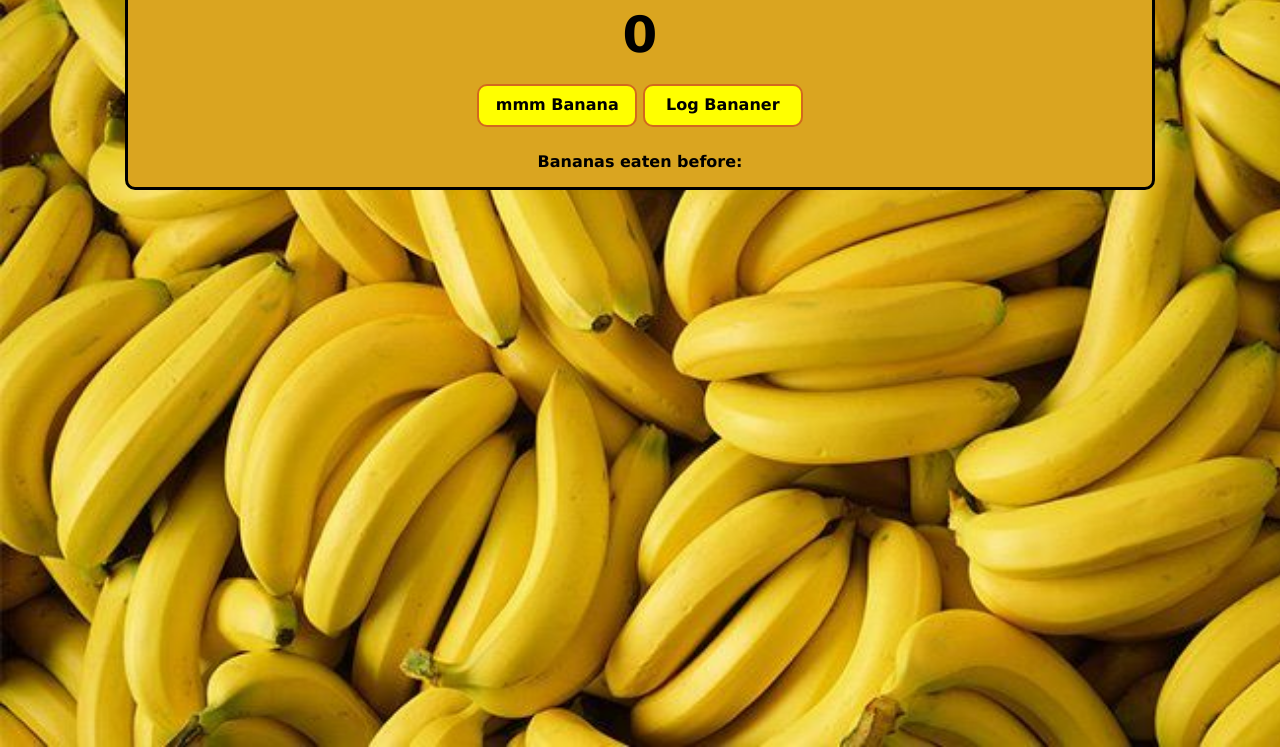
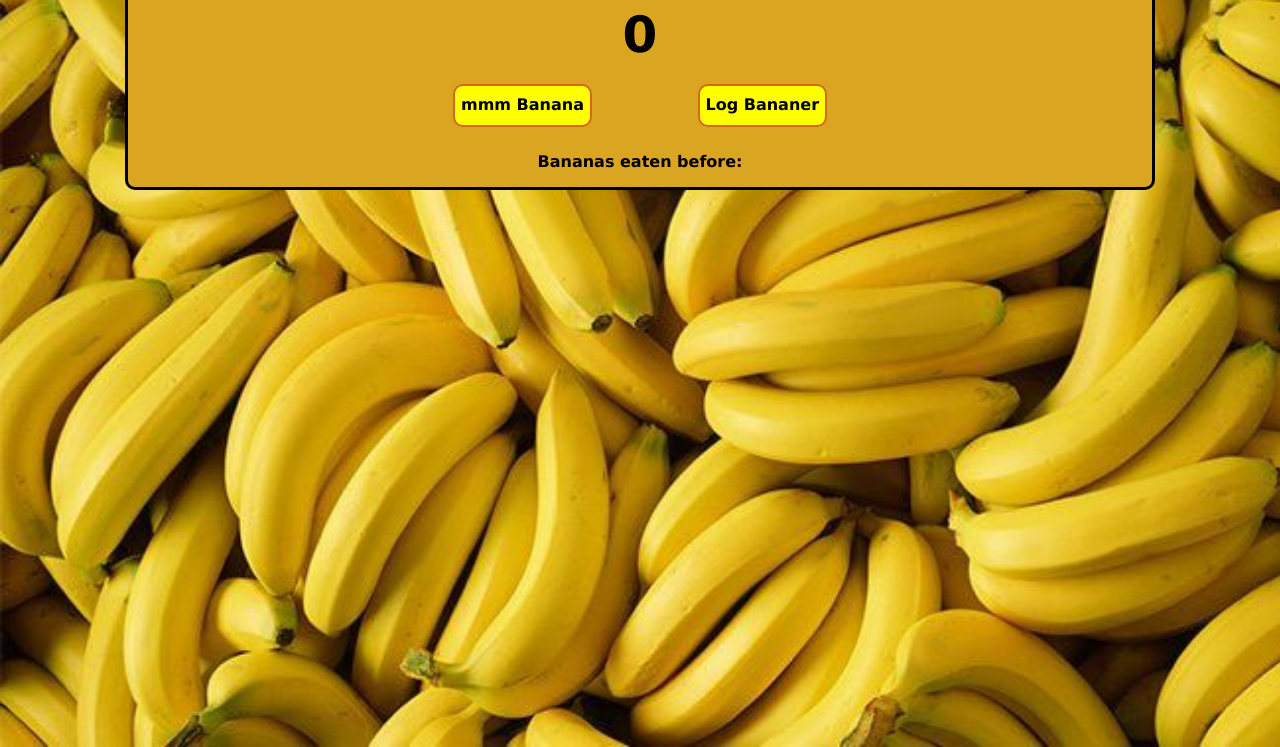
Before and after one commit to FelixTMU/Banana-Counter, a plain HTML site: page index.html in a window 1280 px wide. Shown: the part 53-800 px from the top of the page. Drawn offline with nearby package versions, Linux system fonts and the light colour scheme.

Commit message:
Edit changes of div

```diff
--- a/index.css
+++ b/index.css
@@ -27,13 +27,13 @@ h2 {
 }
 
 button {
-    border: none;
     padding-top: 10px;
     padding-bottom: 10px;
     color: black;
     font-weight: bold;
-    width: 160px;
-    margin-bottom: 10px;
+    margin-bottom:10px;
+    margin-left:50px;
+    margin-right:50px;
     border-radius: 10px;
     border: 2px solid chocolate;
 }
@@ -44,5 +44,4 @@ button {
 
 #save-btn {
     background: yellow;
-
 }
```
